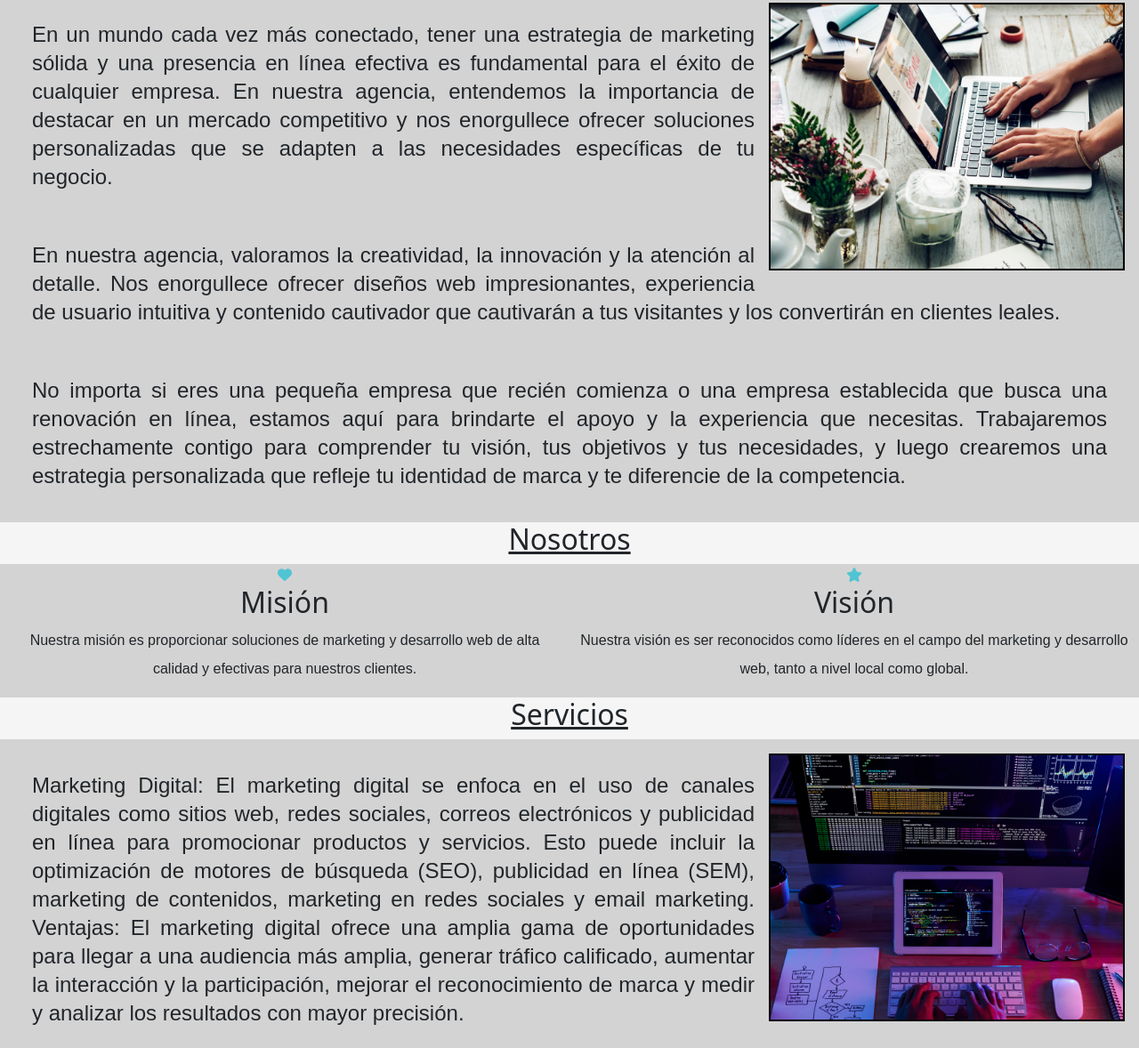
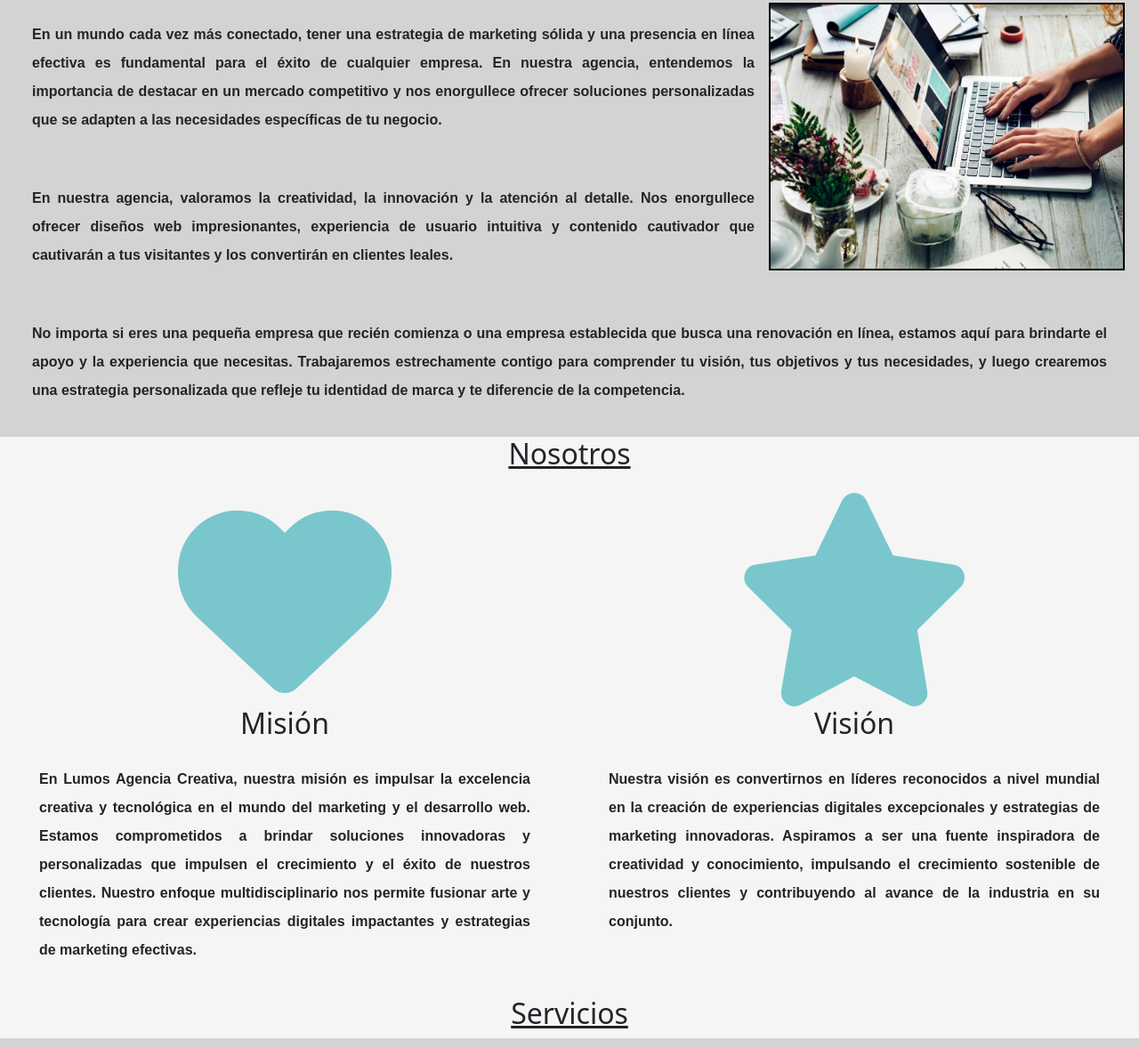
Before and after one commit to maferney/landing-page-lumos, a website: page index.html in a window 1280 px wide. Shown: the part 535-1713 px from the top of the page at 89% size. Drawn offline with nearby package versions, Linux system fonts and the light colour scheme.

Commit message:
modifique la seccion de nosotros y agregue estilos

```diff
--- a/index.html
+++ b/index.html
@@ -26,9 +26,11 @@
     <!--Inicio header-->
 
     <header>
+
         <nav class="navbar navbar-expand-lg bg-nav">
             <div class="container-fluid">
                 <a class="navbar-brand" href="./index.html"><img class="logo" src="./img/logo.png" alt="logo"></a>
+                <h1>Lumos Agencia Creativa</h1>
                 <button class="navbar-toggler" type="button" data-bs-toggle="collapse" data-bs-target="#navbarNav"
                     aria-controls="navbarNav" aria-expanded="false" aria-label="Toggle navigation">
                     <span class="navbar-toggler-icon"></span>
@@ -75,7 +77,7 @@
             <div class="clearfix">
                 <img src="./img/inicio.png" class="inicio col-md-6 float-md-end mb-3 ms-md-3 img-fluid" alt="inicio">
 
-                <p class="fs-4">
+                <p>
                     En un mundo cada vez más conectado, tener una estrategia de marketing sólida y una presencia en
                     línea
                     efectiva es fundamental para el éxito de cualquier empresa. En nuestra agencia, entendemos la
@@ -83,13 +85,13 @@
                     personalizadas
                     que se adapten a las necesidades específicas de tu negocio.
                 </p>
-                <p class="fs-4">
+                <p>
                     En nuestra agencia, valoramos la creatividad, la innovación y la atención al detalle. Nos
                     enorgullece
                     ofrecer diseños web impresionantes, experiencia de usuario intuitiva y contenido cautivador que
                     cautivarán a tus visitantes y los convertirán en clientes leales.
                 </p>
-                <p class="fs-4">
+                <p>
                     No importa si eres una pequeña empresa que recién comienza o una empresa establecida que busca una
                     renovación en línea, estamos aquí para brindarte el apoyo y la experiencia que necesitas.
                     Trabajaremos
@@ -106,31 +108,38 @@
 
         <section class="nosotros" id="nosotros">
 
+            <div class="container text-center">
                 <div class="nosotros container text-center">
                     <div class="row align-items-start">
                         <div class="col">
-                        <i class="icono fa-solid fa-heart fa-beat" style="color: #50c4d3;" id="icono"></i>
+                            <i class="icono fa-solid fa-heart" id="icono"></i>
                             <h3>Misión</h3>
                             <p>
-                            Nuestra misión es proporcionar soluciones de marketing y desarrollo web de alta calidad y
-                            efectivas
-                            para nuestros clientes.
+                                En Lumos Agencia Creativa, nuestra misión es impulsar la excelencia creativa y
+                                tecnológica en el mundo del marketing y el desarrollo web. Estamos comprometidos a
+                                brindar soluciones innovadoras y personalizadas que impulsen el crecimiento y el éxito
+                                de nuestros clientes. Nuestro enfoque multidisciplinario nos permite fusionar arte y
+                                tecnología para crear experiencias digitales impactantes y estrategias de marketing
+                                efectivas.
                             </p>
                         </div>
                     </div>
                 </div>
+            </div>
+            <div class="container text-center">
                 <div class="nosotros container text-center">
                     <div class="row align-items-start">
                         <div class="col">
-                                <i class="icono fa-solid fa-star fa-beat" style="color: #50c4d3;" id="icono"></i>
-
+                            <i class="icono fa-solid fa-star" id="icono"></i>
                             <h3>Visión</h3>
                             <p>
-                                    Nuestra visión es ser reconocidos como líderes en el campo del marketing y
-                                    desarrollo web,
-                                    tanto a
-                                    nivel local como global.
+                                Nuestra visión es convertirnos en líderes reconocidos a nivel mundial en la creación de
+                                experiencias digitales excepcionales y estrategias de marketing innovadoras. Aspiramos a
+                                ser una fuente inspiradora de creatividad y conocimiento, impulsando el crecimiento
+                                sostenible de nuestros clientes y contribuyendo al avance de la industria en su
+                                conjunto.
                             </p>
+                        </div>
                     </div>
                 </div>
             </div>
@@ -145,7 +154,7 @@
                 <img src="./img/servicios.png" class="servicios col-md-6 float-md-end mb-3 ms-md-3 img-fluid"
                     alt="servicios">
 
-                <p class="fs-4">
+                <p>
                     Marketing Digital: El marketing digital se enfoca en el uso de canales digitales como sitios web,
                     redes
                     sociales, correos electrónicos y publicidad en línea para promocionar productos y servicios. Esto
@@ -157,7 +166,7 @@
                     los
                     resultados con mayor precisión.
                 </p>
-                <p class="fs-4">
+                <p>
                     Diseño Web: El diseño web implica la creación y el diseño visual de una página web, incluyendo la
                     estructura, el diseño gráfico, la experiencia de usuario (UX) y la interfaz de usuario (UI). Esto
                     implica el uso de herramientas como HTML, CSS y frameworks como Bootstrap. Ventajas: Un
@@ -238,7 +247,7 @@
 
             <p>Síguenos en nuestras Redes Sociales</p>
             <div>
-                <div class="animate__animated animate__bounce animate__infinite	infinite">
+                <div class="animate__animated animate__bounce animate__infinite">
                     <div class="redes">
                         <img src="./img/whatsapp.svg">
                         <img src="./img/instagram.svg">
@@ -246,6 +255,7 @@
                         <img src="./img/github.svg">
                     </div>
                 </div>
+
         </footer>
 
         <!--Fin Bootstrap-->
--- a/scss/style.scss
+++ b/scss/style.scss
@@ -17,25 +17,29 @@ body {
 @mixin tipografia {
     font-family: Arial, Helvetica, sans-serif;
     line-height: 2rem;
+    font-size: 1rem;
+    font-weight: bold;
     }
 
 nav {
     background-color: lightblue;
     $font-family-roboto: 'Roboto', sans-serif;
+    h1 {
+        font-size: 1rem;
+        color: black;}
         .logo {
             width: 150px;
-        object-fit: cover;
+            object-fit: cover;}
             nav ul {
-            font-family: $font-family-roboto;
+                font-family: $font-family-roboto;}
                 nav ul li {
-                @include tipografia;
-                text-decoration: underline;
-                }
-            }
-        }
+                    @include tipografia;}
     }
 
+
+
 .titulo {
+    font-size: 2rem;
     text-decoration: underline;
     text-align: center;
     }
@@ -47,34 +51,38 @@ nav {
     padding-left: 1rem;
     .inicio {
         width: 400px;
-        border: 2px solid black;
-        .fs-4 {
+        border: 2px solid black;}
+        p{
             padding: 20px;
             text-align: justify;
-            @include tipografia;
-            }
-        }
+            @include tipografia;}
     }
 
 .servicios {
     @extend .inicio
 }
-
 .nosotros {
-    background-color: $colordos;
+    margin: 0 auto;
     display: flex;
     justify-content: space-around;
     justify-items: center;
-    .fa-solid, .fas{
-        font-size: 5rem;
-        h3 {
+    .icono {
+        font-size: 15rem;
+        padding-top: 1rem;
+        margin: 0 auto;
+        display: flex;
+        justify-content: center;
+        align-items: center;
+        flex-direction: column;
+        list-style: none;
+        color: #79C7CD;}
+        h3{
             font-size: 2rem;
-            text-align: center;
+            text-align: center;}
                 p{
-                    font-size: 1rem;
+                    padding: 20px;
+                    text-align: justify;
                     @include tipografia;
-                }
-            }
                 }
     }
 
@@ -102,16 +110,15 @@ footer {
         padding-top: 1rem;
         padding-bottom: 1rem;
         background-color: lightblue;
-    p {font-size: 1rem;
-        text-align: center;
+        p{
+            font-size: 1rem;
+            text-align: center;}
             .redes{
                 display: flex;
-            justify-content: space-around;
+                justify-content: space-around;}
                 .redes img {
                     align-items: center;
-                width: 5%;
+                    width: 4%;
                     justify-content: space-around;
                     }
     }
-        }
-    }
```
Also changed, not shown: css/style.css, img/heart-solid.svg (added), 1 other file. Lines whose indentation alone changed are shown as unchanged.
